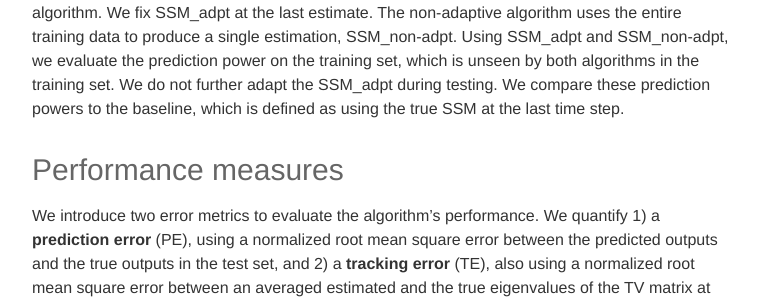
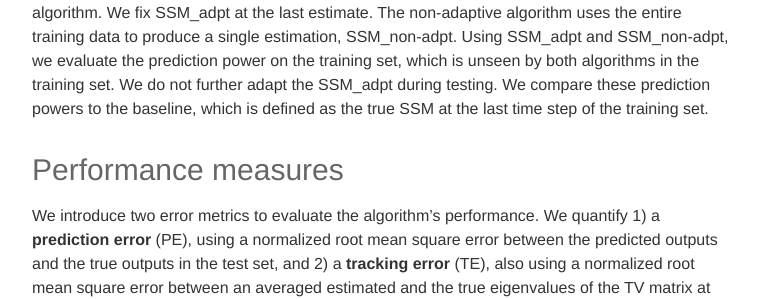
Before and after one commit to ewinapun/ewinapun.github.io, a Jekyll site: the page built from _projects/2_project.markdown, in a window 1280 px wide and 900 px high, scrolled down 1511 px. Shown: the part 328-627 px from the top of the window, without its empty margins (258-1021 px from the left). Built offline with Jekyll 4.4.1, drawn with Linux system fonts in a browser that asks for light colours; nearby versions of some CDN libraries; some of the changed text lies outside the part shown.

Commit message:
subid update

```diff
--- a/_projects/2_project.markdown
+++ b/_projects/2_project.markdown
@@ -40,7 +40,7 @@ Since we calculate new output covariance matrices using QR-decomposition, and th
 
 ### Training and testing sets
 
-We allocate the 5500 time steps into 5000 for training and 500 for testing. The adaptive algorithm estimates the SSM at each time step of the training set. During training, we record the estimated poles of the time varying system at each time step to investigate the pole tracking ability of the algorithm. We fix SSM_adpt at the last estimate. The non-adaptive algorithm uses the entire training data to produce a single estimation, SSM_non-adpt. Using SSM_adpt and SSM_non-adpt, we evaluate the prediction power on the training set, which is unseen by both algorithms in the training set. We do not further adapt the SSM_adpt during testing. We compare these prediction powers to the baseline, which is defined as using the true SSM at the last time step.
+We allocate the 5500 time steps into 5000 for training and 500 for testing. The adaptive algorithm estimates the SSM at each time step of the training set. During training, we record the estimated poles of the time varying system at each time step to investigate the pole tracking ability of the algorithm. We fix SSM_adpt at the last estimate. The non-adaptive algorithm uses the entire training data to produce a single estimation, SSM_non-adpt. Using SSM_adpt and SSM_non-adpt, we evaluate the prediction power on the training set, which is unseen by both algorithms in the training set. We do not further adapt the SSM_adpt during testing. We compare these prediction powers to the baseline, which is defined as the true SSM at the last time step of the training set.
 
 ### Performance measures
 
```
Also changed, not shown: 1 other file.
